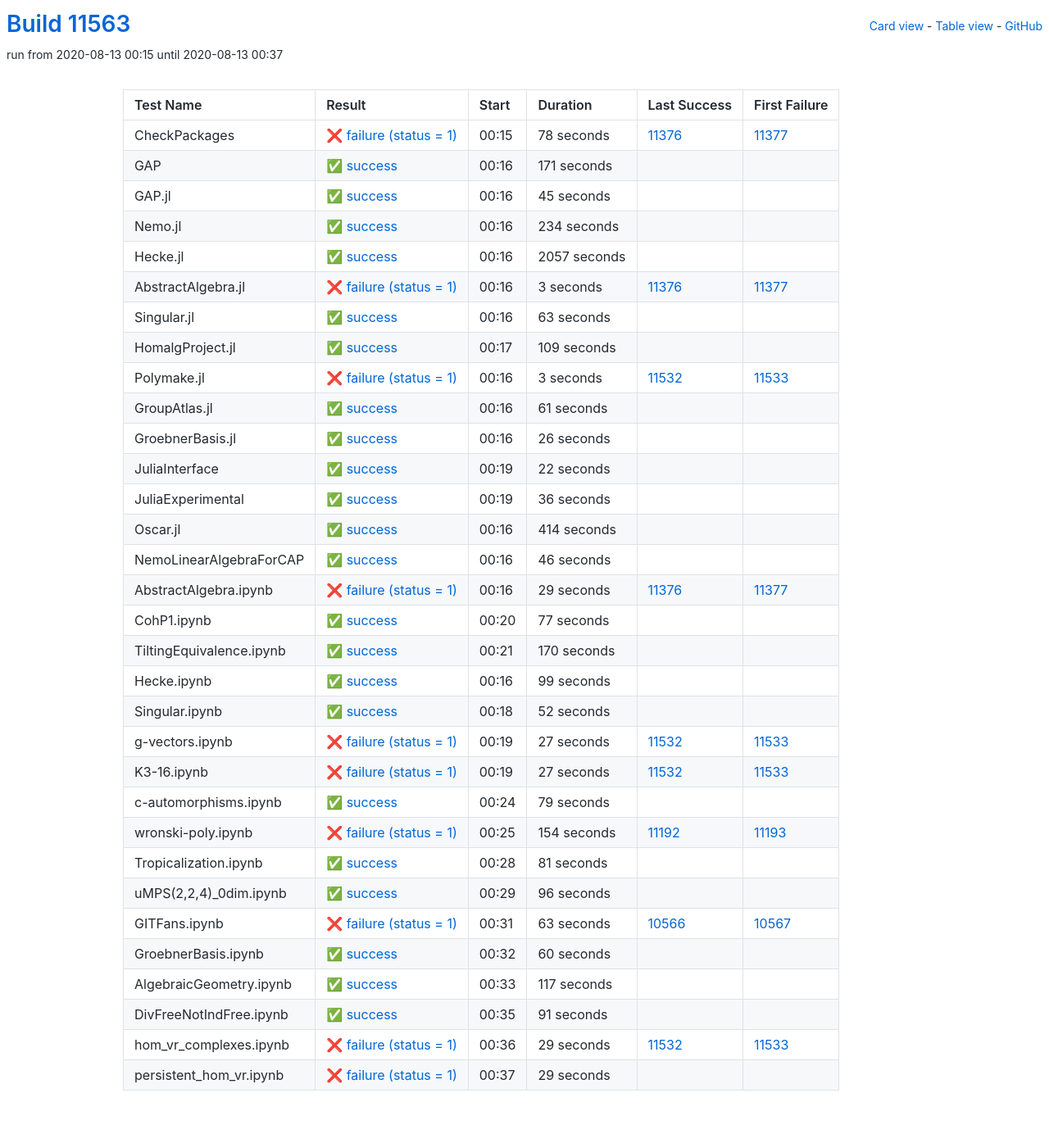
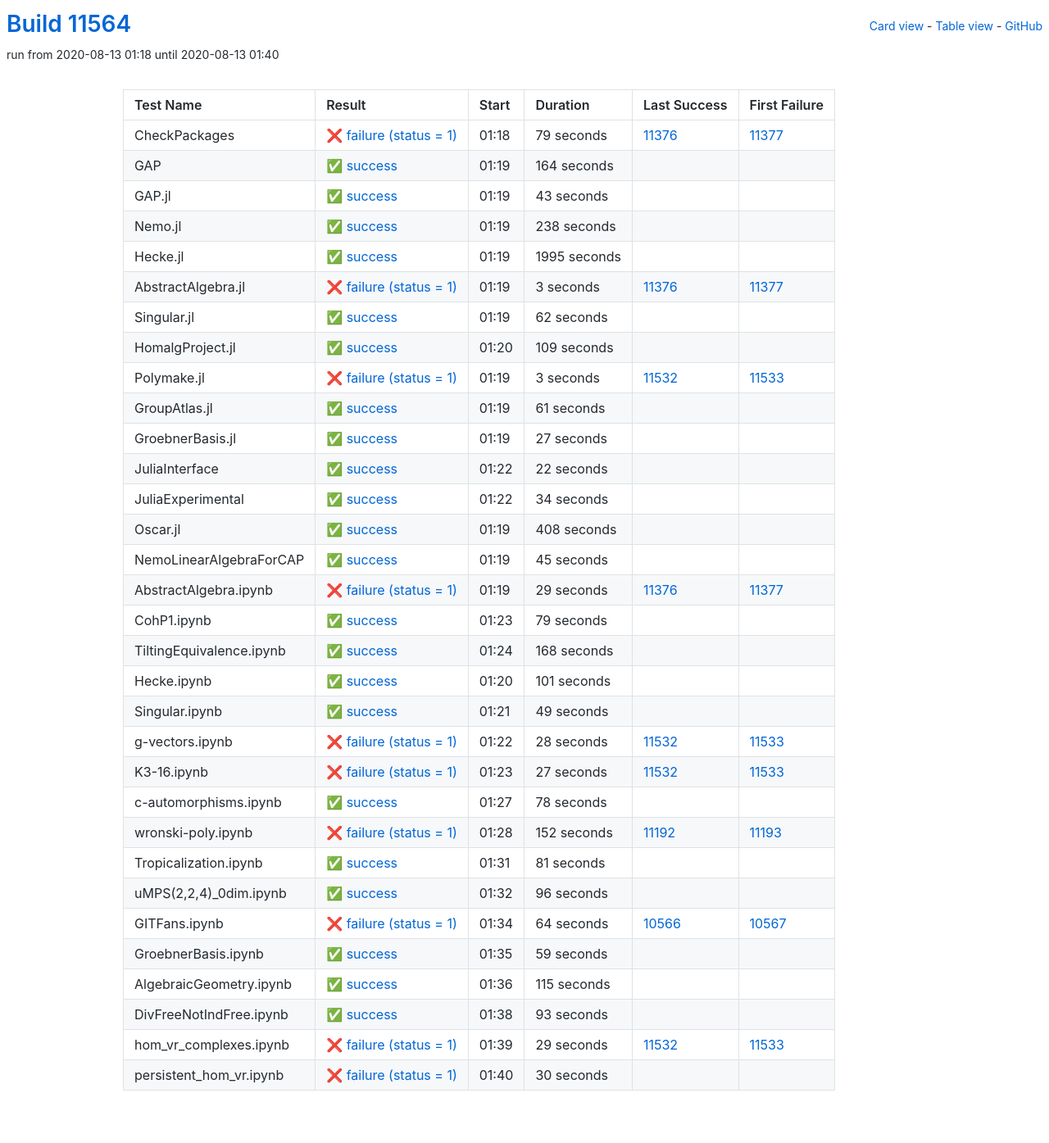
Before and after one commit to oscar-system/oscar-ci-status, a Jekyll site: the page built from table.html, in a window 1280 px wide. Shown: the whole page at 82% size. Built offline with Jekyll 4.4.1, drawn with Linux system fonts in a browser that asks for light colours.

Commit message:
Build #11564

```diff
--- a/_data/ci.yml
+++ b/_data/ci.yml
@@ -1,6 +1,6 @@
 ---
-build: 11563
-build_url: https://oscarci.mathematik.uni-kl.de/job/oscar/11563/
+build: 11564
+build_url: https://oscarci.mathematik.uni-kl.de/job/oscar/11564/
 job: oscar
 organization: oscar-system
 repo: oscar-ci-status
@@ -8,68 +8,68 @@
 tests:
 - name: CheckPackages
   id: checkpackages
-  log: https://oscarci.mathematik.uni-kl.de/job/oscar/11563/artifact/logs/build-11563/CheckPackages.log
-  start: 2020-08-13 00:15
+  log: https://oscarci.mathematik.uni-kl.de/job/oscar/11564/artifact/logs/build-11564/CheckPackages.log
+  start: 2020-08-13 01:18
   success: false
   exitcode: 1
   status: failure
-  duration: 78
+  duration: 79
   last_success: 11376
   last_success_url: https://oscarci.mathematik.uni-kl.de/job/oscar/11376/
   first_failure: 11377
   first_failure_url: https://oscarci.mathematik.uni-kl.de/job/oscar/11377/
 - name: GAP
   id: gap
-  log: https://oscarci.mathematik.uni-kl.de/job/oscar/11563/artifact/logs/build-11563/GAP.log
-  start: 2020-08-13 00:16
+  log: https://oscarci.mathematik.uni-kl.de/job/oscar/11564/artifact/logs/build-11564/GAP.log
+  start: 2020-08-13 01:19
   success: true
   exitcode: 0
   status: success
-  duration: 171
+  duration: 164
   last_success: false
   last_success_url:
   first_failure: false
   first_failure_url:
 - name: GAP.jl
   id: gap-jl
-  log: https://oscarci.mathematik.uni-kl.de/job/oscar/11563/artifact/logs/build-11563/GAP.jl.log
-  start: 2020-08-13 00:16
+  log: https://oscarci.mathematik.uni-kl.de/job/oscar/11564/artifact/logs/build-11564/GAP.jl.log
+  start: 2020-08-13 01:19
   success: true
   exitcode: 0
   status: success
-  duration: 45
+  duration: 43
   last_success: false
   last_success_url:
   first_failure: false
   first_failure_url:
 - name: Nemo.jl
   id: nemo-jl
-  log: https://oscarci.mathematik.uni-kl.de/job/oscar/11563/artifact/logs/build-11563/Nemo.jl.log
-  start: 2020-08-13 00:16
+  log: https://oscarci.mathematik.uni-kl.de/job/oscar/11564/artifact/logs/build-11564/Nemo.jl.log
+  start: 2020-08-13 01:19
   success: true
   exitcode: 0
   status: success
-  duration: 234
+  duration: 238
   last_success: false
   last_success_url:
   first_failure: false
   first_failure_url:
 - name: Hecke.jl
   id: hecke-jl
-  log: https://oscarci.mathematik.uni-kl.de/job/oscar/11563/artifact/logs/build-11563/Hecke.jl.log
-  start: 2020-08-13 00:16
+  log: https://oscarci.mathematik.uni-kl.de/job/oscar/11564/artifact/logs/build-11564/Hecke.jl.log
+  start: 2020-08-13 01:19
   success: true
   exitcode: 0
   status: success
-  duration: 2057
+  duration: 1995
   last_success: false
   last_success_url:
   first_failure: false
   first_failure_url:
 - name: AbstractAlgebra.jl
   id: abstractalgebra-jl
-  log: https://oscarci.mathematik.uni-kl.de/job/oscar/11563/artifact/logs/build-11563/AbstractAlgebra.jl.log
-  start: 2020-08-13 00:16
+  log: https://oscarci.mathematik.uni-kl.de/job/oscar/11564/artifact/logs/build-11564/AbstractAlgebra.jl.log
+  start: 2020-08-13 01:19
   success: false
   exitcode: 1
   status: failure
@@ -80,20 +80,20 @@
   first_failure_url: https://oscarci.mathematik.uni-kl.de/job/oscar/11377/
 - name: Singular.jl
   id: singular-jl
-  log: https://oscarci.mathematik.uni-kl.de/job/oscar/11563/artifact/logs/build-11563/Singular.jl.log
-  start: 2020-08-13 00:16
+  log: https://oscarci.mathematik.uni-kl.de/job/oscar/11564/artifact/logs/build-11564/Singular.jl.log
+  start: 2020-08-13 01:19
   success: true
   exitcode: 0
   status: success
-  duration: 63
+  duration: 62
   last_success: false
   last_success_url:
   first_failure: false
   first_failure_url:
 - name: HomalgProject.jl
   id: homalgproject-jl
-  log: https://oscarci.mathematik.uni-kl.de/job/oscar/11563/artifact/logs/build-11563/HomalgProject.jl.log
-  start: 2020-08-13 00:17
+  log: https://oscarci.mathematik.uni-kl.de/job/oscar/11564/artifact/logs/build-11564/HomalgProject.jl.log
+  start: 2020-08-13 01:20
   success: true
   exitcode: 0
   status: success
@@ -104,8 +104,8 @@
   first_failure_url:
 - name: Polymake.jl
   id: polymake-jl
-  log: https://oscarci.mathematik.uni-kl.de/job/oscar/11563/artifact/logs/build-11563/Polymake.jl.log
-  start: 2020-08-13 00:16
+  log: https://oscarci.mathematik.uni-kl.de/job/oscar/11564/artifact/logs/build-11564/Polymake.jl.log
+  start: 2020-08-13 01:19
   success: false
   exitcode: 1
   status: failure
@@ -116,8 +116,8 @@
   first_failure_url: https://oscarci.mathematik.uni-kl.de/job/oscar/11533/
 - name: GroupAtlas.jl
   id: groupatlas-jl
-  log: https://oscarci.mathematik.uni-kl.de/job/oscar/11563/artifact/logs/build-11563/GroupAtlas.jl.log
-  start: 2020-08-13 00:16
+  log: https://oscarci.mathematik.uni-kl.de/job/oscar/11564/artifact/logs/build-11564/GroupAtlas.jl.log
+  start: 2020-08-13 01:19
   success: true
   exitcode: 0
   status: success
@@ -128,20 +128,20 @@
   first_failure_url:
 - name: GroebnerBasis.jl
   id: groebnerbasis-jl
-  log: https://oscarci.mathematik.uni-kl.de/job/oscar/11563/artifact/logs/build-11563/GroebnerBasis.jl.log
-  start: 2020-08-13 00:16
+  log: https://oscarci.mathematik.uni-kl.de/job/oscar/11564/artifact/logs/build-11564/GroebnerBasis.jl.log
+  start: 2020-08-13 01:19
   success: true
   exitcode: 0
   status: success
-  duration: 26
+  duration: 27
   last_success: false
   last_success_url:
   first_failure: false
   first_failure_url:
 - name: JuliaInterface
   id: juliainterface
-  log: https://oscarci.mathematik.uni-kl.de/job/oscar/11563/artifact/logs/build-11563/JuliaInterface.log
-  start: 2020-08-13 00:19
+  log: https://oscarci.mathematik.uni-kl.de/job/oscar/11564/artifact/logs/build-11564/JuliaInterface.log
+  start: 2020-08-13 01:22
   success: true
   exitcode: 0
   status: success
@@ -152,44 +152,44 @@
   first_failure_url:
 - name: JuliaExperimental
   id: juliaexperimental
-  log: https://oscarci.mathematik.uni-kl.de/job/oscar/11563/artifact/logs/build-11563/JuliaExperimental.log
-  start: 2020-08-13 00:19
+  log: https://oscarci.mathematik.uni-kl.de/job/oscar/11564/artifact/logs/build-11564/JuliaExperimental.log
+  start: 2020-08-13 01:22
   success: true
   exitcode: 0
   status: success
-  duration: 36
+  duration: 34
   last_success: false
   last_success_url:
   first_failure: false
   first_failure_url:
 - name: Oscar.jl
   id: oscar-jl
-  log: https://oscarci.mathematik.uni-kl.de/job/oscar/11563/artifact/logs/build-11563/Oscar.jl.log
-  start: 2020-08-13 00:16
+  log: https://oscarci.mathematik.uni-kl.de/job/oscar/11564/artifact/logs/build-11564/Oscar.jl.log
+  start: 2020-08-13 01:19
   success: true
   exitcode: 0
   status: success
-  duration: 414
+  duration: 408
   last_success: false
   last_success_url:
   first_failure: false
   first_failure_url:
 - name: NemoLinearAlgebraForCAP
   id: nemolinearalgebraforcap
-  log: https://oscarci.mathematik.uni-kl.de/job/oscar/11563/artifact/logs/build-11563/NemoLinearAlgebraForCAP.log
-  start: 2020-08-13 00:16
+  log: https://oscarci.mathematik.uni-kl.de/job/oscar/11564/artifact/logs/build-11564/NemoLinearAlgebraForCAP.log
+  start: 2020-08-13 01:19
   success: true
   exitcode: 0
   status: success
-  duration: 46
+  duration: 45
   last_success: false
   last_success_url:
   first_failure: false
   first_failure_url:
 - name: AbstractAlgebra.ipynb
   id: abstractalgebra-ipynb
-  log: https://oscarci.mathematik.uni-kl.de/job/oscar/11563/artifact/logs/build-11563/AbstractAlgebra.ipynb.log
-  start: 2020-08-13 00:16
+  log: https://oscarci.mathematik.uni-kl.de/job/oscar/11564/artifact/logs/build-11564/AbstractAlgebra.ipynb.log
+  start: 2020-08-13 01:19
   success: false
   exitcode: 1
   status: failure
@@ -200,68 +200,68 @@
   first_failure_url: https://oscarci.mathematik.uni-kl.de/job/oscar/11377/
 - name: CohP1.ipynb
   id: cohp1-ipynb
-  log: https://oscarci.mathematik.uni-kl.de/job/oscar/11563/artifact/logs/build-11563/CohP1.ipynb.log
-  start: 2020-08-13 00:20
+  log: https://oscarci.mathematik.uni-kl.de/job/oscar/11564/artifact/logs/build-11564/CohP1.ipynb.log
+  start: 2020-08-13 01:23
   success: true
   exitcode: 0
   status: success
-  duration: 77
+  duration: 79
   last_success: false
   last_success_url:
   first_failure: false
   first_failure_url:
 - name: TiltingEquivalence.ipynb
   id: tiltingequivalence-ipynb
-  log: https://oscarci.mathematik.uni-kl.de/job/oscar/11563/artifact/logs/build-11563/TiltingEquivalence.ipynb.log
-  start: 2020-08-13 00:21
+  log: https://oscarci.mathematik.uni-kl.de/job/oscar/11564/artifact/logs/build-11564/TiltingEquivalence.ipynb.log
+  start: 2020-08-13 01:24
   success: true
   exitcode: 0
   status: success
-  duration: 170
+  duration: 168
   last_success: false
   last_success_url:
   first_failure: false
   first_failure_url:
 - name: Hecke.ipynb
   id: hecke-ipynb
-  log: https://oscarci.mathematik.uni-kl.de/job/oscar/11563/artifact/logs/build-11563/Hecke.ipynb.log
-  start: 2020-08-13 00:16
+  log: https://oscarci.mathematik.uni-kl.de/job/oscar/11564/artifact/logs/build-11564/Hecke.ipynb.log
+  start: 2020-08-13 01:20
   success: true
   exitcode: 0
   status: success
-  duration: 99
+  duration: 101
   last_success: false
   last_success_url:
   first_failure: false
   first_failure_url:
 - name: Singular.ipynb
   id: singular-ipynb
-  log: https://oscarci.mathematik.uni-kl.de/job/oscar/11563/artifact/logs/build-11563/Singular.ipynb.log
-  start: 2020-08-13 00:18
+  log: https://oscarci.mathematik.uni-kl.de/job/oscar/11564/artifact/logs/build-11564/Singular.ipynb.log
+  start: 2020-08-13 01:21
   success: true
   exitcode: 0
   status: success
-  duration: 52
+  duration: 49
   last_success: false
   last_success_url:
   first_failure: false
   first_failure_url:
 - name: g-vectors.ipynb
   id: g-vectors-ipynb
-  log: https://oscarci.mathematik.uni-kl.de/job/oscar/11563/artifact/logs/build-11563/g-vectors.ipynb.log
-  start: 2020-08-13 00:19
+  log: https://oscarci.mathematik.uni-kl.de/job/oscar/11564/artifact/logs/build-11564/g-vectors.ipynb.log
+  start: 2020-08-13 01:22
   success: false
   exitcode: 1
   status: failure
-  duration: 27
+  duration: 28
   last_success: 11532
   last_success_url: https://oscarci.mathematik.uni-kl.de/job/oscar/11532/
   first_failure: 11533
   first_failure_url: https://oscarci.mathematik.uni-kl.de/job/oscar/11533/
 - name: K3-16.ipynb
   id: k3-16-ipynb
-  log: https://oscarci.mathematik.uni-kl.de/job/oscar/11563/artifact/logs/build-11563/K3-16.ipynb.log
-  start: 2020-08-13 00:19
+  log: https://oscarci.mathematik.uni-kl.de/job/oscar/11564/artifact/logs/build-11564/K3-16.ipynb.log
+  start: 2020-08-13 01:23
   success: false
   exitcode: 1
   status: failure
@@ -272,32 +272,32 @@
   first_failure_url: https://oscarci.mathematik.uni-kl.de/job/oscar/11533/
 - name: c-automorphisms.ipynb
   id: c-automorphisms-ipynb
-  log: https://oscarci.mathematik.uni-kl.de/job/oscar/11563/artifact/logs/build-11563/c-automorphisms.ipynb.log
-  start: 2020-08-13 00:24
+  log: https://oscarci.mathematik.uni-kl.de/job/oscar/11564/artifact/logs/build-11564/c-automorphisms.ipynb.log
+  start: 2020-08-13 01:27
   success: true
   exitcode: 0
   status: success
-  duration: 79
+  duration: 78
   last_success: false
   last_success_url:
   first_failure: false
   first_failure_url:
 - name: wronski-poly.ipynb
   id: wronski-poly-ipynb
-  log: https://oscarci.mathematik.uni-kl.de/job/oscar/11563/artifact/logs/build-11563/wronski-poly.ipynb.log
-  start: 2020-08-13 00:25
+  log: https://oscarci.mathematik.uni-kl.de/job/oscar/11564/artifact/logs/build-11564/wronski-poly.ipynb.log
+  start: 2020-08-13 01:28
   success: false
   exitcode: 1
   status: failure
-  duration: 154
+  duration: 152
   last_success: 11192
   last_success_url: https://oscarci.mathematik.uni-kl.de/job/oscar/11192/
   first_failure: 11193
   first_failure_url: https://oscarci.mathematik.uni-kl.de/job/oscar/11193/
 - name: Tropicalization.ipynb
   id: tropicalization-ipynb
-  log: https://oscarci.mathematik.uni-kl.de/job/oscar/11563/artifact/logs/build-11563/Tropicalization.ipynb.log
-  start: 2020-08-13 00:28
+  log: https://oscarci.mathematik.uni-kl.de/job/oscar/11564/artifact/logs/build-11564/Tropicalization.ipynb.log
+  start: 2020-08-13 01:31
   success: true
   exitcode: 0
   status: success
@@ -308,8 +308,8 @@
   first_failure_url:
 - name: uMPS(2,2,4)_0dim.ipynb
   id: umps-2-2-4-0dim-ipynb
-  log: https://oscarci.mathematik.uni-kl.de/job/oscar/11563/artifact/logs/build-11563/uMPS-2-2-4-_0dim.ipynb.log
-  start: 2020-08-13 00:29
+  log: https://oscarci.mathematik.uni-kl.de/job/oscar/11564/artifact/logs/build-11564/uMPS-2-2-4-_0dim.ipynb.log
+  start: 2020-08-13 01:32
   success: true
   exitcode: 0
   status: success
@@ -320,56 +320,56 @@
   first_failure_url:
 - name: GITFans.ipynb
   id: gitfans-ipynb
-  log: https://oscarci.mathematik.uni-kl.de/job/oscar/11563/artifact/logs/build-11563/GITFans.ipynb.log
-  start: 2020-08-13 00:31
+  log: https://oscarci.mathematik.uni-kl.de/job/oscar/11564/artifact/logs/build-11564/GITFans.ipynb.log
+  start: 2020-08-13 01:34
   success: false
   exitcode: 1
   status: failure
-  duration: 63
+  duration: 64
   last_success: 10566
   last_success_url: https://oscarci.mathematik.uni-kl.de/job/oscar/10566/
   first_failure: 10567
   first_failure_url: https://oscarci.mathematik.uni-kl.de/job/oscar/10567/
 - name: GroebnerBasis.ipynb
   id: groebnerbasis-ipynb
-  log: https://oscarci.mathematik.uni-kl.de/job/oscar/11563/artifact/logs/build-11563/GroebnerBasis.ipynb.log
-  start: 2020-08-13 00:32
+  log: https://oscarci.mathematik.uni-kl.de/job/oscar/11564/artifact/logs/build-11564/GroebnerBasis.ipynb.log
+  start: 2020-08-13 01:35
   success: true
   exitcode: 0
   status: success
-  duration: 60
+  duration: 59
   last_success: false
   last_success_url:
   first_failure: false
   first_failure_url:
 - name: AlgebraicGeometry.ipynb
   id: algebraicgeometry-ipynb
-  log: https://oscarci.mathematik.uni-kl.de/job/oscar/11563/artifact/logs/build-11563/AlgebraicGeometry.ipynb.log
-  start: 2020-08-13 00:33
+  log: https://oscarci.mathematik.uni-kl.de/job/oscar/11564/artifact/logs/build-11564/AlgebraicGeometry.ipynb.log
+  start: 2020-08-13 01:36
   success: true
   exitcode: 0
   status: success
-  duration: 117
+  duration: 115
   last_success: false
   last_success_url:
   first_failure: false
   first_failure_url:
 - name: DivFreeNotIndFree.ipynb
   id: divfreenotindfree-ipynb
-  log: https://oscarci.mathematik.uni-kl.de/job/oscar/11563/artifact/logs/build-11563/DivFreeNotIndFree.ipynb.log
-  start: 2020-08-13 00:35
+  log: https://oscarci.mathematik.uni-kl.de/job/oscar/11564/artifact/logs/build-11564/DivFreeNotIndFree.ipynb.log
+  start: 2020-08-13 01:38
   success: true
   exitcode: 0
   status: success
-  duration: 91
+  duration: 93
   last_success: false
   last_success_url:
   first_failure: false
   first_failure_url:
 - name: hom_vr_complexes.ipynb
   id: hom-vr-complexes-ipynb
-  log: https://oscarci.mathematik.uni-kl.de/job/oscar/11563/artifact/logs/build-11563/hom_vr_complexes.ipynb.log
-  start: 2020-08-13 00:36
+  log: https://oscarci.mathematik.uni-kl.de/job/oscar/11564/artifact/logs/build-11564/hom_vr_complexes.ipynb.log
+  start: 2020-08-13 01:39
   success: false
   exitcode: 1
   status: failure
@@ -380,12 +380,12 @@
   first_failure_url: https://oscarci.mathematik.uni-kl.de/job/oscar/11533/
 - name: persistent_hom_vr.ipynb
   id: persistent-hom-vr-ipynb
-  log: https://oscarci.mathematik.uni-kl.de/job/oscar/11563/artifact/logs/build-11563/persistent_hom_vr.ipynb.log
-  start: 2020-08-13 00:37
+  log: https://oscarci.mathematik.uni-kl.de/job/oscar/11564/artifact/logs/build-11564/persistent_hom_vr.ipynb.log
+  start: 2020-08-13 01:40
   success: false
   exitcode: 1
   status: failure
-  duration: 29
+  duration: 30
   last_success: false
   last_success_url:
   first_failure: false
```
Also changed, not shown: README.md.
